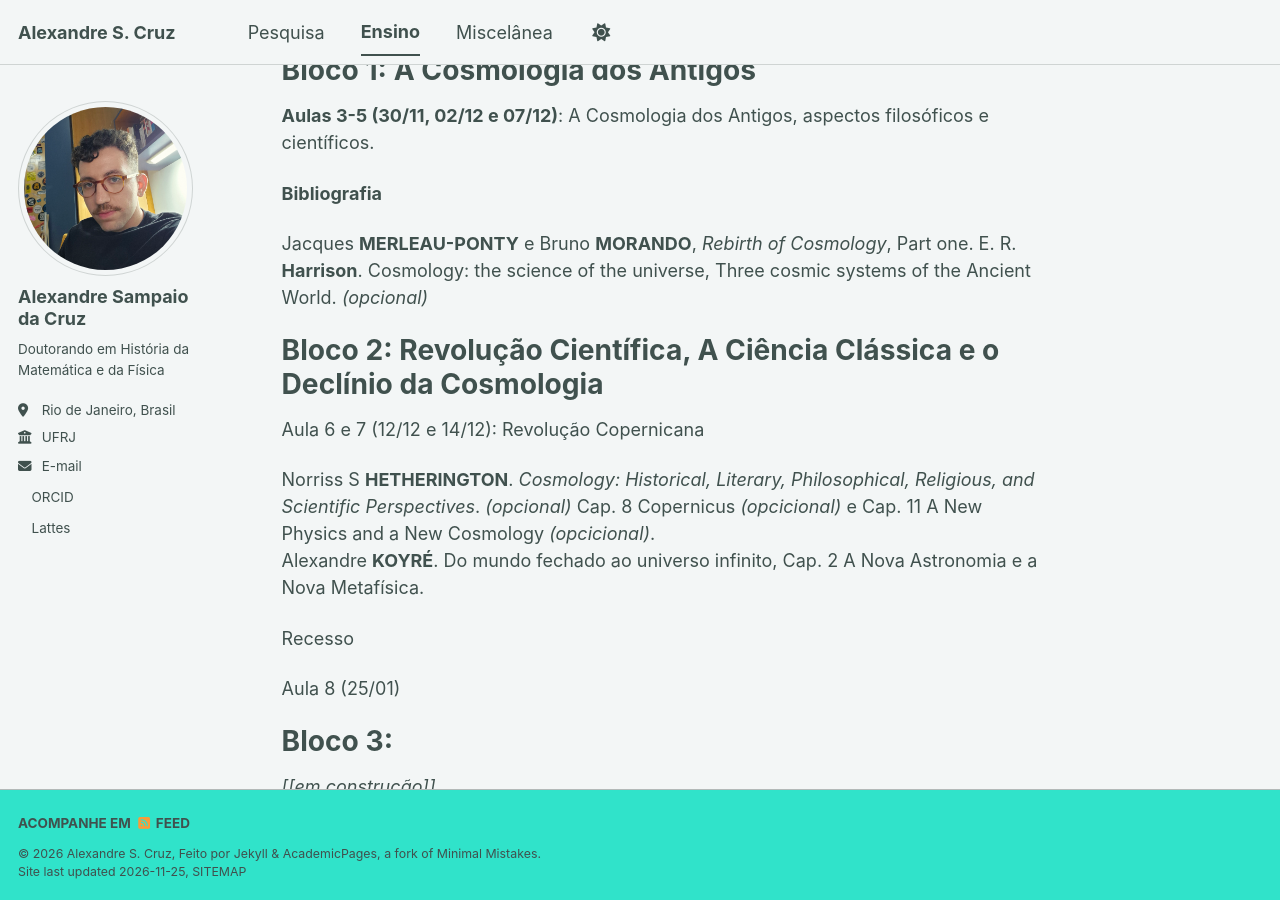
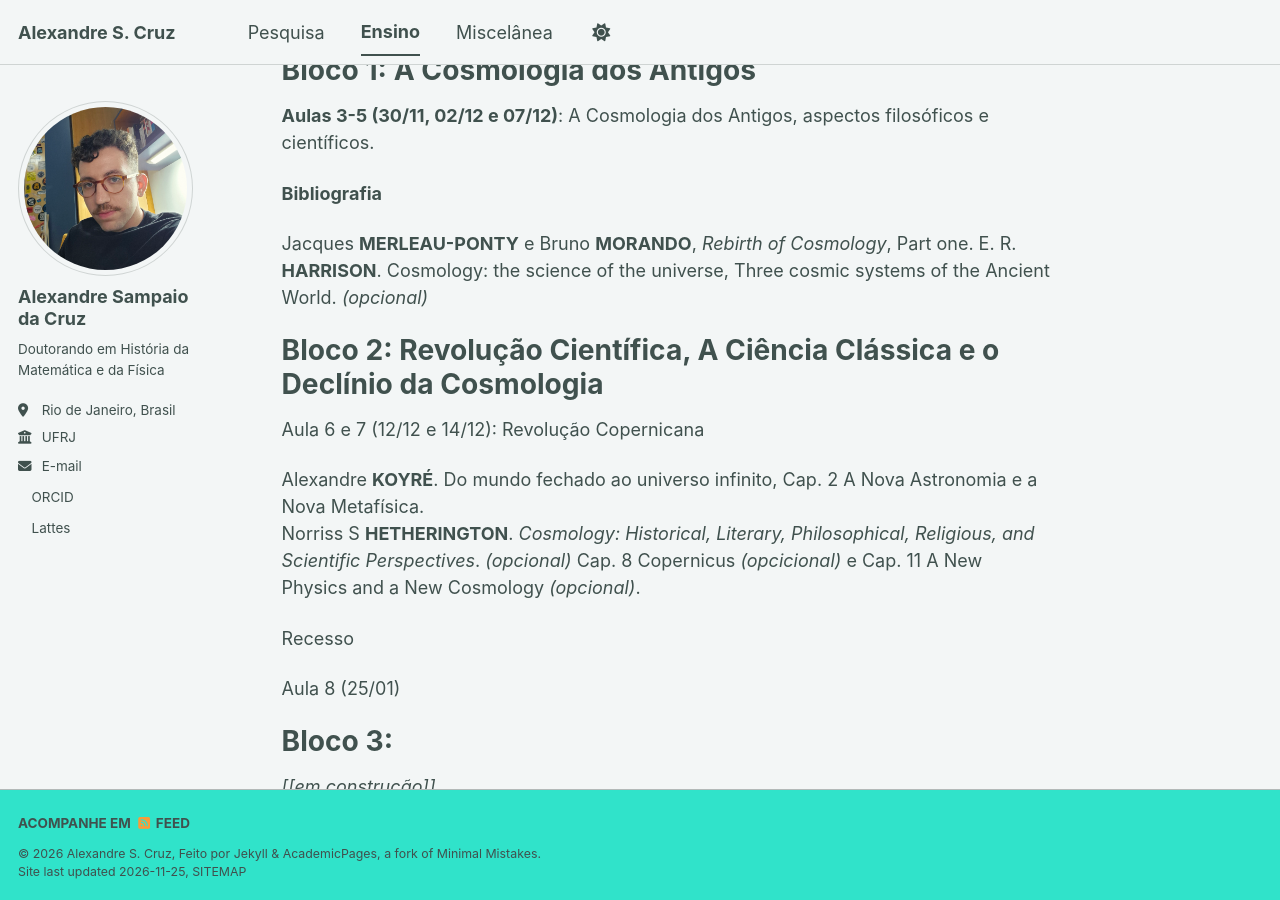
Before and after one commit to alexndr-sc/alexndr-sc.github.io, a Jekyll site: the page built from _teaching/2014-spring-teaching-1.md, in a window 1280 px wide and 900 px high, scrolled down 762 px. Built offline with Jekyll 4.4.1, drawn with Linux system fonts in a browser that asks for light colours; a script bundle is joined from its source files by our own code; a style sheet for code colours, icons or effects is not loaded; some of the changed text lies outside the part shown.

Commit message:
Update 2014-spring-teaching-1.md

```diff
--- a/_teaching/2014-spring-teaching-1.md
+++ b/_teaching/2014-spring-teaching-1.md
@@ -35,15 +35,16 @@ Anastasios **BRENNER**, _Epistemology Historicized: The French Tradition_.  _(op
 **Bibliografia**
 
 Jacques **MERLEAU-PONTY** e Bruno **MORANDO**, _Rebirth of Cosmology_, Part one.
-E. R. **Harrison**. Cosmology: the science of the universe, Three cosmic systems of the Ancient World.  _(opcional)_
+E. R. **HARRISON**. Cosmology: the science of the universe, Three cosmic systems of the Ancient World.  _(opcional)_
 
 # Bloco 2: Revolução Científica, A Ciência Clássica e o Declínio da Cosmologia
 
 Aula 6 e 7 (12/12 e 14/12): Revolução Copernicana
 
+
+Alexandre **KOYRÉ**. Do mundo fechado ao universo infinito, Cap. 2 A Nova Astronomia e a Nova Metafísica.
 Norriss S **HETHERINGTON**. _Cosmology: Historical, Literary, Philosophical, Religious, and Scientific Perspectives_. _(opcional)_
-Cap. 8 Copernicus _(opcicional)_ e Cap. 11 A New Physics and a New Cosmology _(opcicional)_.
-Alexandre **KOYRÉ**. Do mundo fechado ao universo infinito, Cap. 2 A Nova Astronomia e a Nova Metafísica.
+Cap. 8 Copernicus _(opcicional)_ e Cap. 11 A New Physics and a New Cosmology _(opcional)_.
 
 
 Recesso
```
Also changed, not shown: other parts of _teaching/2014-spring-teaching-1.md (+1 -1 lines).
